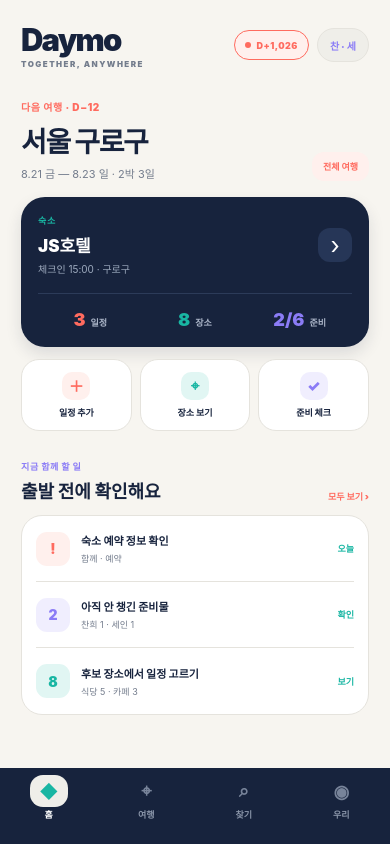
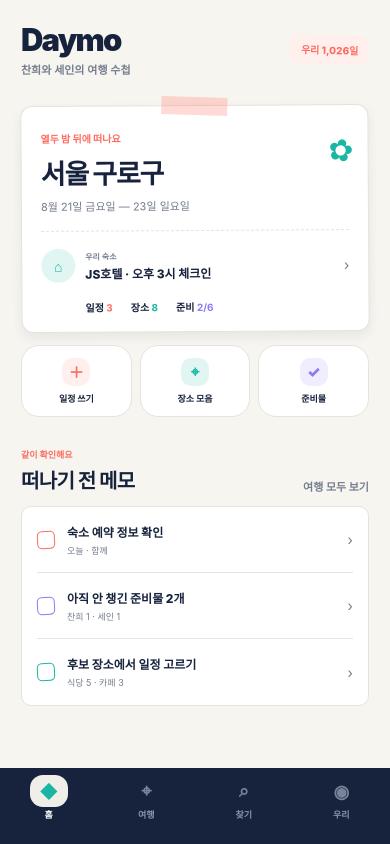
Before and after one commit to HwangSlater/daymo, a React Native app: screen / in a window 390 px wide. Built offline with nearby package versions, Linux system fonts and the light colour scheme.

Commit message:
feat: redesign home as a shared travel notebook

```diff
--- a/src/WarmAppShell.tsx
+++ b/src/WarmAppShell.tsx
@@ -108,7 +108,11 @@ export function WarmAppShell() {
     <SafeAreaView style={[s.safe, { backgroundColor: theme.background }]}>
       <View style={[s.body, { backgroundColor: theme.background }]}>
         {view === "홈" && (
-          <Home open={openTrip} goTrips={() => setView("여행")} theme={theme} />
+          <NotebookHome
+            open={openTrip}
+            goTrips={() => setView("여행")}
+            theme={theme}
+          />
         )}
         {view === "여행" && (
           <TripsExplorer open={() => openTrip()} theme={theme} />
@@ -126,6 +130,206 @@ export function WarmAppShell() {
       </View>
       <BottomBar active={view} setActive={setView} theme={theme} />
     </SafeAreaView>
+  );
+}
+
+function NotebookHome({
+  open,
+  goTrips,
+  theme,
+}: {
+  open: (destination?: TripDetailDestination) => void;
+  goTrips: () => void;
+  theme: AppTheme;
+}) {
+  return (
+    <ScrollView
+      style={{ backgroundColor: theme.background }}
+      showsVerticalScrollIndicator={false}
+      contentContainerStyle={s.page}
+    >
+      <View style={(s as any).notebookHead}>
+        <View>
+          <Text style={[s.logo, { color: theme.text }]}>Daymo</Text>
+          <Text style={[(s as any).notebookHello, { color: theme.muted }]}>
+            찬희와 세인의 여행 수첩
+          </Text>
+        </View>
+        <View
+          style={[(s as any).tinyDay, { backgroundColor: theme.primarySoft }]}
+        >
+          <Text style={[(s as any).tinyDayText, { color: theme.primary }]}>
+            우리 1,026일
+          </Text>
+        </View>
+      </View>
+      <View
+        style={[
+          (s as any).paperTrip,
+          { backgroundColor: theme.surface, borderColor: theme.border },
+        ]}
+      >
+        <View
+          style={[
+            (s as any).paperTape,
+            { backgroundColor: `${theme.primary}55` },
+          ]}
+        />
+        <View style={(s as any).paperTripHead}>
+          <View>
+            <Text style={[(s as any).paperKicker, { color: theme.primary }]}>
+              열두 밤 뒤에 떠나요
+            </Text>
+            <Text style={[(s as any).paperTitle, { color: theme.text }]}>
+              서울 구로구
+            </Text>
+            <Text style={[(s as any).paperDate, { color: theme.muted }]}>
+              8월 21일 금요일 — 23일 일요일
+            </Text>
+          </View>
+          <Text style={[(s as any).paperDoodle, { color: theme.secondary }]}>
+            ✿
+          </Text>
+        </View>
+        <View style={[(s as any).paperRule, { borderColor: theme.border }]} />
+        <Pressable onPress={() => open()} style={(s as any).paperStay}>
+          <View
+            style={[
+              (s as any).paperPin,
+              { backgroundColor: `${theme.secondary}22` },
+            ]}
+          >
+            <Text style={{ color: theme.secondary }}>⌂</Text>
+          </View>
+          <View style={{ flex: 1 }}>
+            <Text style={[(s as any).paperStayLabel, { color: theme.muted }]}>
+              우리 숙소
+            </Text>
+            <Text style={[(s as any).paperStayName, { color: theme.text }]}>
+              JS호텔 · 오후 3시 체크인
+            </Text>
+          </View>
+          <Text style={{ color: theme.muted }}>›</Text>
+        </Pressable>
+        <View style={(s as any).paperCounts}>
+          <Text style={[(s as any).paperCount, { color: theme.text }]}>
+            일정 <Text style={{ color: theme.primary }}>3</Text>
+          </Text>
+          <Text style={[(s as any).paperCount, { color: theme.text }]}>
+            장소 <Text style={{ color: theme.secondary }}>8</Text>
+          </Text>
+          <Text style={[(s as any).paperCount, { color: theme.text }]}>
+            준비 <Text style={{ color: theme.accent }}>2/6</Text>
+          </Text>
+        </View>
+      </View>
+      <View style={(s as any).pencilActions}>
+        <HomeQuick
+          theme={theme}
+          icon="＋"
+          label="일정 쓰기"
+          tint={theme.primarySoft}
+          color={theme.primary}
+          onPress={() => open("schedule-add")}
+        />
+        <HomeQuick
+          theme={theme}
+          icon="⌖"
+          label="장소 모음"
+          tint={`${theme.secondary}20`}
+          color={theme.secondary}
+          onPress={() => open("places")}
+        />
+        <HomeQuick
+          theme={theme}
+          icon="✓"
+          label="준비물"
+          tint={`${theme.accent}20`}
+          color={theme.accent}
+          onPress={() => open("preparation")}
+        />
+      </View>
+      <View style={(s as any).noteTitleRow}>
+        <View>
+          <Text style={[(s as any).noteTitleSmall, { color: theme.primary }]}>
+            같이 확인해요
+          </Text>
+          <Text style={[(s as any).noteTitle, { color: theme.text }]}>
+            떠나기 전 메모
+          </Text>
+        </View>
+        <Pressable onPress={goTrips}>
+          <Text style={{ color: theme.muted, fontSize: 11, fontWeight: "700" }}>
+            여행 모두 보기
+          </Text>
+        </Pressable>
+      </View>
+      <View
+        style={[
+          (s as any).memoPaper,
+          { backgroundColor: theme.surface, borderColor: theme.border },
+        ]}
+      >
+        <MemoRow
+          theme={theme}
+          color={theme.primary}
+          text="숙소 예약 정보 확인"
+          meta="오늘 · 함께"
+          onPress={() => open()}
+        />
+        <MemoRow
+          theme={theme}
+          color={theme.accent}
+          text="아직 안 챙긴 준비물 2개"
+          meta="찬희 1 · 세인 1"
+          onPress={() => open("preparation")}
+        />
+        <MemoRow
+          theme={theme}
+          color={theme.secondary}
+          text="후보 장소에서 일정 고르기"
+          meta="식당 5 · 카페 3"
+          onPress={() => open("places")}
+          last
+        />
+      </View>
+    </ScrollView>
+  );
+}
+
+function MemoRow({
+  theme,
+  color,
+  text,
+  meta,
+  onPress,
+  last,
+}: {
+  theme: AppTheme;
+  color: string;
+  text: string;
+  meta: string;
+  onPress: () => void;
+  last?: boolean;
+}) {
+  return (
+    <Pressable
+      onPress={onPress}
+      style={[
+        (s as any).memoRow,
+        { borderColor: theme.border },
+        last && { borderBottomWidth: 0 },
+      ]}
+    >
+      <View style={[(s as any).memoCheck, { borderColor: color }]} />
+      <View style={{ flex: 1 }}>
+        <Text style={[(s as any).memoText, { color: theme.text }]}>{text}</Text>
+        <Text style={[(s as any).memoMeta, { color: theme.muted }]}>
+          {meta}
+        </Text>
+      </View>
+      <Text style={{ color: theme.muted }}>›</Text>
+    </Pressable>
   );
 }
 
@@ -2709,6 +2913,94 @@ const s = StyleSheet.create({
 });
 
 Object.assign(s, {
+  notebookHead: {
+    flexDirection: "row",
+    alignItems: "center",
+    justifyContent: "space-between",
+    marginBottom: 28,
+  },
+  notebookHello: { fontSize: 11, marginTop: 3, fontWeight: "600" },
+  tinyDay: {
+    paddingHorizontal: 11,
+    paddingVertical: 7,
+    borderRadius: 8,
+    transform: [{ rotate: "1.5deg" }],
+  },
+  tinyDayText: { fontSize: 10, fontWeight: "800" },
+  paperTrip: {
+    borderRadius: 12,
+    borderWidth: 1,
+    paddingHorizontal: 19,
+    paddingTop: 24,
+    paddingBottom: 17,
+    shadowColor: "#17233D",
+    shadowOpacity: 0.07,
+    shadowRadius: 12,
+    shadowOffset: { width: 0, height: 5 },
+    elevation: 2,
+    transform: [{ rotate: "-.35deg" }],
+  },
+  paperTape: {
+    position: "absolute",
+    width: 66,
+    height: 18,
+    top: -9,
+    left: "50%",
+    marginLeft: -33,
+    opacity: 0.75,
+    transform: [{ rotate: "2deg" }],
+  },
+  paperTripHead: { flexDirection: "row", justifyContent: "space-between" },
+  paperKicker: { fontSize: 10, fontWeight: "800", marginBottom: 7 },
+  paperTitle: { fontSize: 27, fontWeight: "900", letterSpacing: -1.2 },
+  paperDate: { fontSize: 11, marginTop: 6 },
+  paperDoodle: { fontSize: 30, marginTop: 2, transform: [{ rotate: "12deg" }] },
+  paperRule: { borderTopWidth: 1, borderStyle: "dashed", marginVertical: 17 },
+  paperStay: { flexDirection: "row", alignItems: "center" },
+  paperPin: {
+    width: 34,
+    height: 34,
+    borderRadius: 17,
+    alignItems: "center",
+    justifyContent: "center",
+    marginRight: 10,
+  },
+  paperStayLabel: { fontSize: 8, fontWeight: "700" },
+  paperStayName: { fontSize: 12, fontWeight: "800", marginTop: 3 },
+  paperCounts: {
+    flexDirection: "row",
+    gap: 18,
+    marginTop: 17,
+    paddingLeft: 44,
+  },
+  paperCount: { fontSize: 10, fontWeight: "700" },
+  pencilActions: { flexDirection: "row", gap: 8, marginTop: 13 },
+  noteTitleRow: {
+    flexDirection: "row",
+    alignItems: "flex-end",
+    justifyContent: "space-between",
+    marginTop: 31,
+    marginBottom: 12,
+  },
+  noteTitleSmall: { fontSize: 9, fontWeight: "800", marginBottom: 4 },
+  noteTitle: { fontSize: 20, fontWeight: "900", letterSpacing: -0.6 },
+  memoPaper: { borderRadius: 10, borderWidth: 1, paddingHorizontal: 15 },
+  memoRow: {
+    minHeight: 66,
+    flexDirection: "row",
+    alignItems: "center",
+    borderBottomWidth: 1,
+  },
+  memoCheck: {
+    width: 18,
+    height: 18,
+    borderRadius: 5,
+    borderWidth: 1.5,
+    marginRight: 12,
+    transform: [{ rotate: "-3deg" }],
+  },
+  memoText: { fontSize: 12, fontWeight: "800" },
+  memoMeta: { fontSize: 9, marginTop: 4 },
   safe: {
     flex: 1,
     width: "100%",
```
